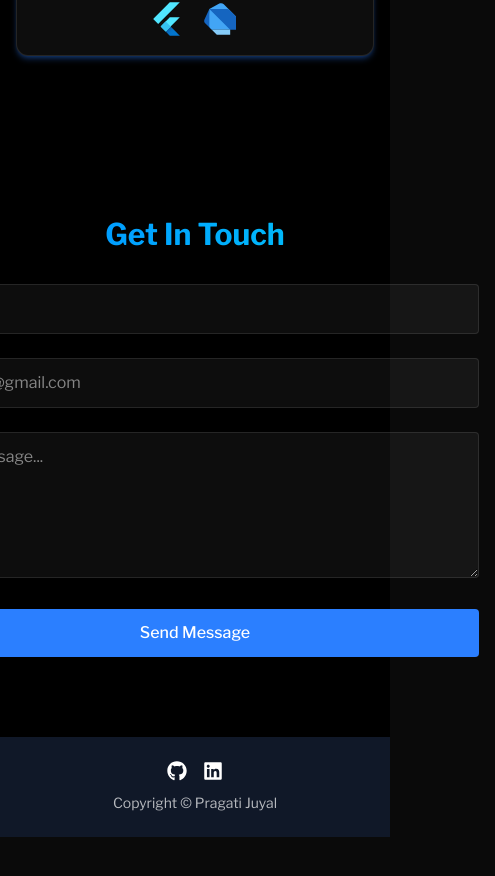
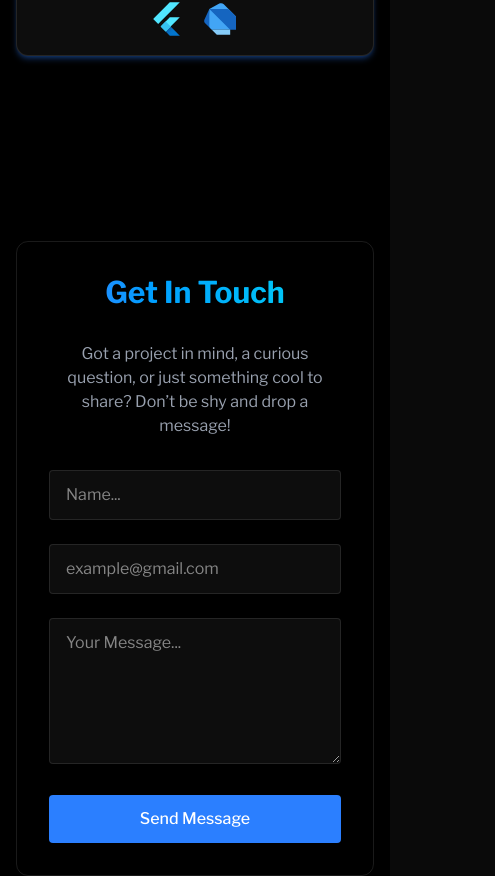
Before and after one commit to Pragati9991/pragati-portfolio, a React (Vite) app: page / in a window 390 px wide. Shown: the part 5300-6176 px from the top of the page, 495 px wide, since content can reach past the window. Before the commit the page ends 6137 px from the top, so only its background shows below. Built offline with nearby package versions, Linux system fonts and the light colour scheme.

Commit message:
made 'contact-form' responsive!

```diff
--- a/src/App.jsx
+++ b/src/App.jsx
@@ -2,7 +2,7 @@ import { useEffect, useState } from 'react';
 import './index.css';
 
 import { Navbar } from './components/Navbar';
-import { MobileMenu } from './components/mobileMenu';
+import { MobileMenu } from './components/MobileMenu';
 import { Home } from './components/sections/Home';
 import { About } from './components/sections/About';
 import { Projects } from './components/sections/Projects';
--- a/src/components/sections/Contact.jsx
+++ b/src/components/sections/Contact.jsx
@@ -29,60 +29,62 @@ export const Contact = () => {
   return(
     <section
       id="contact"
-      className="min.-h-screen flex items-center justify-center py-20"
+      className="min-h-screen flex items-center justify-center py-20 px-4"
     >
-
       <RevealOnScroll>
-        <div className="px-4 w-150">
+        <div className="contact-wrapper border border-white/10 rounded-xl p-10 hover:-translate-y-1 transition-all">
           <h2 className="text-3xl font-bold mb-8 bg-gradient-to-r from-blue-500 to-cyan-400 bg-clip-text text-transparent text-center">
             Get In Touch
           </h2>
-          <form className="space-y-6" onSubmit={handleSubmit}>
-            <div className="relative">
+
+          <p className="text-gray-400 text-center max-w-xl mx-auto mb-8">
+            Got a project in mind, a curious question, or just something cool to share? Don’t be shy and drop a message!
+          </p>
+
+          <form className="space-y-6 max-w-2xl mx-auto" onSubmit={handleSubmit}>
             <input
               type="text"
               id="name"
               name="name"
               required
               value={formData.name}
-                className="w-full bg-white/5 border border-white/10 rounded px-4 py-3 text-white transition focus:outline-none focus:border-l-blue-500 focus:border-t-blue-500 focus:border-r-blue-500 focus:border-b-white/10 focus:bg-blue-500/5"
+              className="w-full bg-white/5 border border-white/10 rounded px-4 py-3 text-white focus:outline-none focus:border-blue-500 focus:bg-blue-500/5 transition"
               placeholder="Name..."
-                onChange={(e) => setFormData({...formData, name: e.target.value})}
+              onChange={(e) => setFormData({ ...formData, name: e.target.value })}
             />
-            </div>
-            <div className="relative">
+
             <input
               type="email"
               id="email"
               name="email"
               required
               value={formData.email}
-                className="w-full bg-white/5 border border-white/10 rounded px-4 py-3 text-white transition focus:outline-none focus:border-l-blue-500 focus:border-t-blue-500 focus:border-r-blue-500 focus:border-b-white/10 focus:bg-blue-500/5"
+              className="w-full bg-white/5 border border-white/10 rounded px-4 py-3 text-white focus:outline-none focus:border-blue-500 focus:bg-blue-500/5 transition"
               placeholder="example@gmail.com"
-                onChange={(e) => setFormData({...formData, email: e.target.value})}
+              onChange={(e) => setFormData({ ...formData, email: e.target.value })}
             />
-            </div>
-            <div className="relative">
+
             <textarea
               id="message"
               name="message"
               required
               value={formData.message}
               rows={5}
-                className="w-full bg-white/5 border border-white/10 rounded px-4 py-3 text-white transition focus:outline-none focus:border-l-blue-500 focus:border-t-blue-500 focus:border-r-blue-500 focus:border-b-white/10 focus:bg-blue-500/5"
+              className="w-full bg-white/5 border border-white/10 rounded px-4 py-3 text-white focus:outline-none focus:border-blue-500 focus:bg-blue-500/5 transition"
               placeholder="Your Message..."
-                onChange={(e) => setFormData({...formData, message: e.target.value})}
+              onChange={(e) => setFormData({ ...formData, message: e.target.value })}
             />
-            </div>
 
-            <button type="submit" className="w-full bg-blue-500 text-white py-3 px-6 rounded font-medium transition relative overflow-hidden hover:-translate-y-0.5 hover:shadow-[0_0_15px_rgba(59,130,246,0.4)]">
+            <button
+              type="submit"
+              className="w-full bg-blue-500 text-white py-3 px-6 rounded font-medium hover:-translate-y-0.5 hover:shadow-[0_0_15px_rgba(59,130,246,0.4)] transition"
+            >
               Send Message
             </button>
           </form>
-
         </div>
       </RevealOnScroll>
+    </section>
 
-    </section>
   );
 };
--- a/src/index.css
+++ b/src/index.css
@@ -64,3 +64,26 @@ html, body {
   background-color: #3b82f6 !important; /* blue-500 */
   transform: scale(1.25);
 }
+
+/* Custom Contact Form Layout */
+
+.contact-wrapper {
+  width: 100%;
+  max-width: 1000px;
+  margin: 0 auto;
+  padding: 2rem;
+}
+
+.contact-container {
+  width: 100%;
+  max-width: 720px;
+  padding: 1.5rem;
+  margin-left: auto;
+  margin-right: auto;
+}
+
+@media (min-width: 1024px) {
+  .contact-container {
+    max-width: 900px;
+  }
+}
```
Lines whose indentation alone changed are shown as unchanged.
